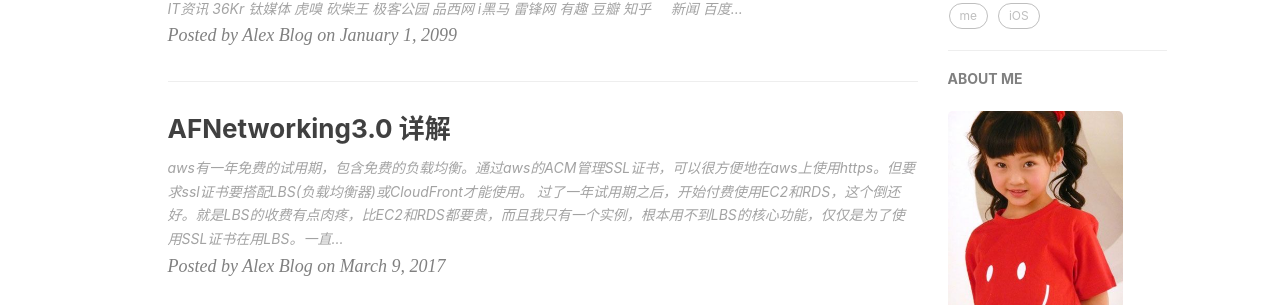
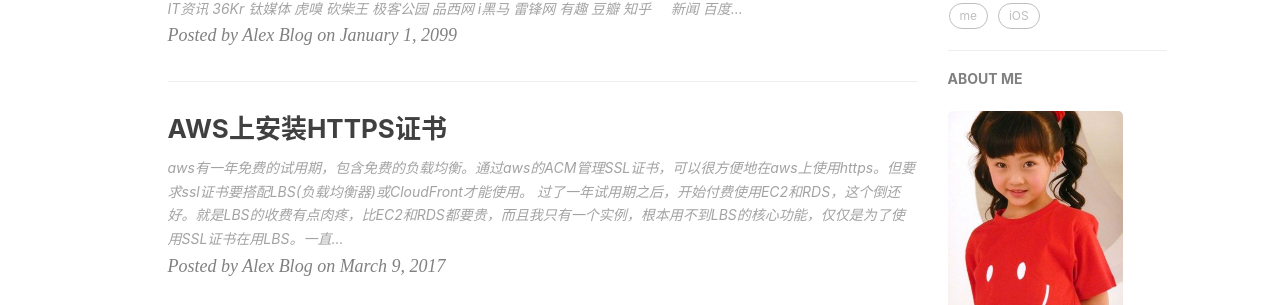
Before and after one commit to xiaowangwindow/xiaowangwindow.github.io, a Jekyll site: the page built from index.html, in a window 1280 px wide. Shown: the part 515-820 px from the top of the page. Built offline with Jekyll 4.4.1, drawn with Linux system fonts in a browser that asks for light colours; nearby versions of some CDN libraries; the list of posts is cut into pages by our own code; comment, search, counter and statistics services are not loaded.

Commit message:
update aws_https title

```diff
--- a/_posts/2017-03-09-AWS上安装HTTPS证书.md
+++ b/_posts/2017-03-09-aws_https.md
@@ -1,6 +1,6 @@
 ---
 layout: post
-title: AFNetworking3.0 详解
+title: AWS上安装HTTPS证书
 description: "运维"
 tags: [me]
 image:
@@ -12,7 +12,8 @@ aws有一年免费的试用期，包含免费的负载均衡。通过aws的ACM
 过了一年试用期之后，开始付费使用EC2和RDS，这个倒还好。就是LBS的收费有点肉疼，比EC2和RDS都要贵，而且我只有一个实例，根本用不到LBS的核心功能，仅仅是为了使用SSL证书在用LBS。一直有想把SSL证书直接部署到nginx上，弃用LBS的想法。要不然一天天烧着钱，着实心疼。
 于是，拖延症的我在两个月之后终于开动了...
 
-###证书机构选择
+### 证书机构选择
+
 SSL证书是需要向国际公认的证书认证机构（CA，Certificate Authority）申请。CA机构颁发的证书有三种类型:
 -  域名型SSL证书(DV SSL) 信任等级普通 只需验证网站的真实性即可颁发
 -  企业型SSL证书(OV SSL) 信任等级强 需验证企业身份
@@ -29,7 +30,8 @@ CA机构国内外比较知名的有:
 
 对于国内的还是不大放心，最后选择了Let's Encrypt。
 
-###证书申请
+### 证书申请
+
 Let's Encrypt 一大优势就是有自动化脚本可以一键生成。具体的教程在[这里](https://certbot.eff.org/#pip-nginx)
 大概的几个步骤：
 - `wget https://dl.eff.org/certbot-auto` //获取自动化脚本(在主机上运行)
@@ -40,6 +42,7 @@ Let's Encrypt 一大优势就是有自动化脚本可以一键生成。具体的
 申请成功后，你就可以在`/etc/letsencrypt/live/YOUR_DOMAIN/`下看到生成的证书文件
 
 ### Nginx配置
+
 接下来就是配置nginx配置文件中的ssl证书路径，具体如下：
 
 
```
